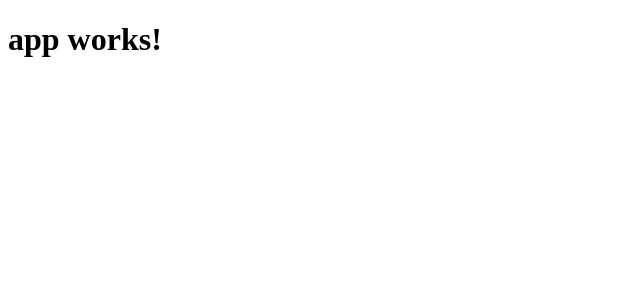
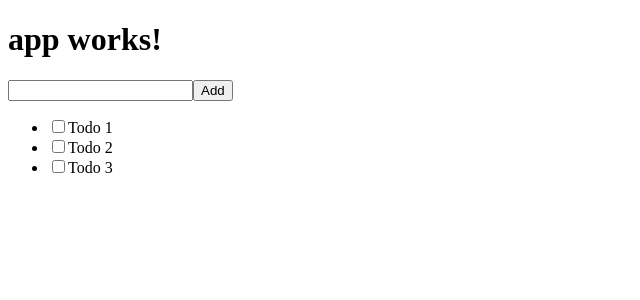
Before and after one commit to wellwind/Angular2Demo, an Angular app: page / in a window 1280 px wide. Shown: the top 300 px of the page, without its empty margins (0-640 px from the left). Built offline with nearby package versions, Linux system fonts and the light colour scheme.

Commit message:
basic todo list template

```diff
--- a/src/app/app.component.html
+++ b/src/app/app.component.html
@@ -1,3 +1,15 @@
 <h1>
   {{title}}
 </h1>
+
+<div>
+  <input type="text" name="todo_item" value=""/> <button type="button">Add</button>
+</div>
+
+<div>
+  <ul>
+    <li><label><input type="checkbox" />Todo 1</label></li>
+    <li><label><input type="checkbox" />Todo 2</label></li>
+    <li><label><input type="checkbox" />Todo 3</label></li>
+  </ul>
+</div>
```
